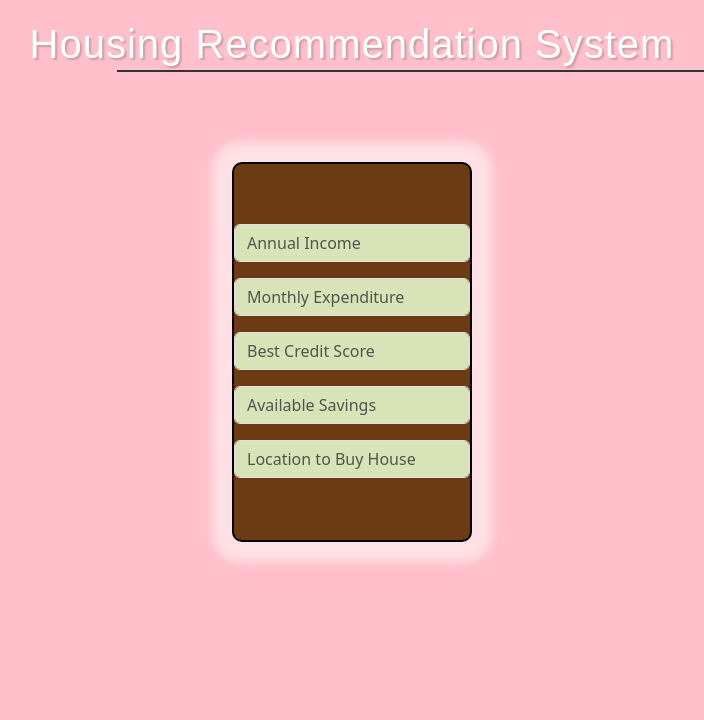
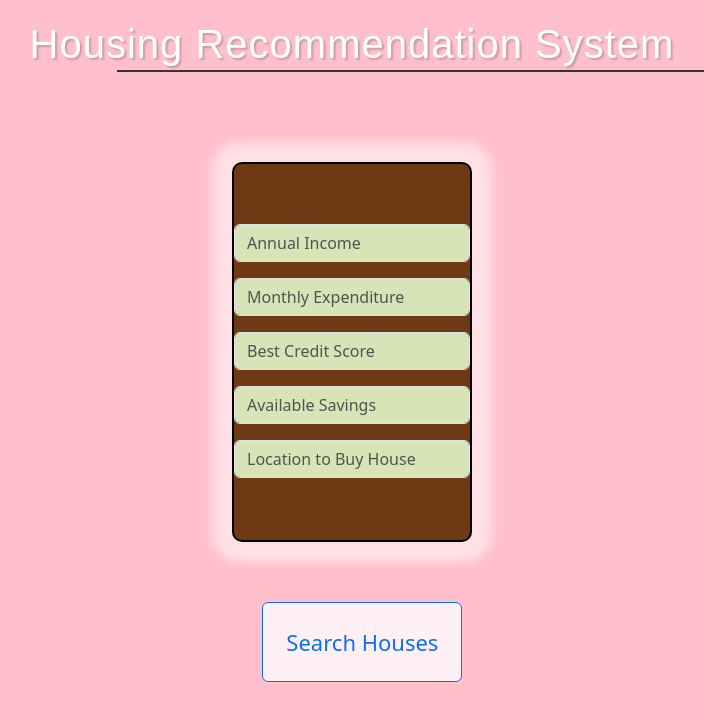
Before and after one commit to abiTheProgrammer/housing-rec-system, a React (Vite) app in the folder client/: page / in a window 1280 px wide. Shown: the top 720 px of the page, without its empty margins (288-992 px from the left). Built offline with nearby package versions, Linux system fonts and the light colour scheme.

Commit message:
First-page fronted components done, routing to second page done

```diff
--- a/client/index.html
+++ b/client/index.html
@@ -4,8 +4,6 @@
     <meta charset="UTF-8" />
     <!-- <link rel="icon" type="image/svg+xml" href="/vite.svg" /> -->
     <meta name="viewport" content="width=device-width, initial-scale=1.0" />
-    <link href="https://cdn.jsdelivr.net/npm/bootstrap@5.3.0/dist/css/bootstrap.min.css" rel="stylesheet">
-    <script src="https://cdn.jsdelivr.net/npm/bootstrap@5.3.0/dist/js/bootstrap.bundle.min.js"></script>
     <title>Housing Recommendation App</title>
   </head>
   <body>
--- a/client/src/App.css
+++ b/client/src/App.css
@@ -25,7 +25,7 @@
   border-bottom: 2px solid #333333;
 }
 
-.first-page {
+.user-inputs {
   background-color: #6e3a14;
   position: relative;
   height: 380px;
@@ -35,3 +35,26 @@
   border-radius: 10px;
   box-shadow: 0 0 10px 20px rgba(255, 255, 255, 0.5); /* White shadow with some transparency */
 }
+
+.btn.btn-outline-primary {
+  font-size: 22px;
+  background-color: #fff0f5;
+}
+
+#first-to-second-page-button
+{
+  position: relative;
+  left: 43%;
+  top: 150px;
+  width: 200px;
+  height: 80px;
+}
+
+#second-to-first-page-button
+{
+  position: relative;
+  top:-43px;
+  left: 20px;
+  width: 150px;
+  height: 50px;
+}
--- a/client/src/App.tsx
+++ b/client/src/App.tsx
@@ -1,15 +1,66 @@
+import { useState } from "react";
+
 import "./App.css";
 import UserInputs from "./components/first-page/UserInputs";
+import HousingRecs from "./components/second-page/HousingRecs";
 
 function App() {
+  const [currentPage, setCurrentPage] = useState<"user" | "recs" | "details">(
+    "user"
+  );
+
+  const handlePageChange = (page: "user" | "recs" | "details") => {
+    setCurrentPage(page);
+  };
+
+  const UserPage = () => {
+    return (
+      <div className="first-page">
+        <div className="user-inputs">
+          <UserInputs />
+        </div>
+        <button
+          type="button"
+          id="first-to-second-page-button"
+          className="btn btn-outline-primary"
+          onClick={() => handlePageChange("recs")}
+        >
+          Search Houses
+        </button>
+      </div>
+    );
+  };
+
+  const RecsPage = () => {
+    return (
+      <div className="second-page">
+        <button
+          type="button"
+          id="second-to-first-page-button"
+          className="btn btn-outline-primary"
+          onClick={() => handlePageChange("user")}
+        >
+          Go Back
+        </button>
+        <div className="housing-recs">
+          <HousingRecs />
+        </div>
+      </div>
+    );
+  };
+
+  const DetailsPage = () => {
+    return <div>Details of Houses Page called from App</div>;
+  };
+
   return (
     <div style={{ backgroundColor: "pink" }}>
       <div className="heading">
         <h1>Housing Recommendation System</h1>
       </div>
-      <div className="first-page">
-        <UserInputs />
-      </div>
+      {currentPage === "user" && <UserPage />}
+      {currentPage === "recs" && <RecsPage />}
+      {currentPage === "details" && <DetailsPage />}
     </div>
   );
 }
--- /dev/null
+++ b/client/src/components/second-page/HousingRecs.tsx
@@ -0,0 +1,11 @@
+import "./HousingRecs.css";
+
+function HousingRecs() {
+  return (
+    <>
+      <h1>Display Housing Recs called from client components</h1>
+    </>
+  );
+}
+
+export default HousingRecs;
```
Also changed, not shown: client/src/components/second-page/HousingRecs.css (added).
